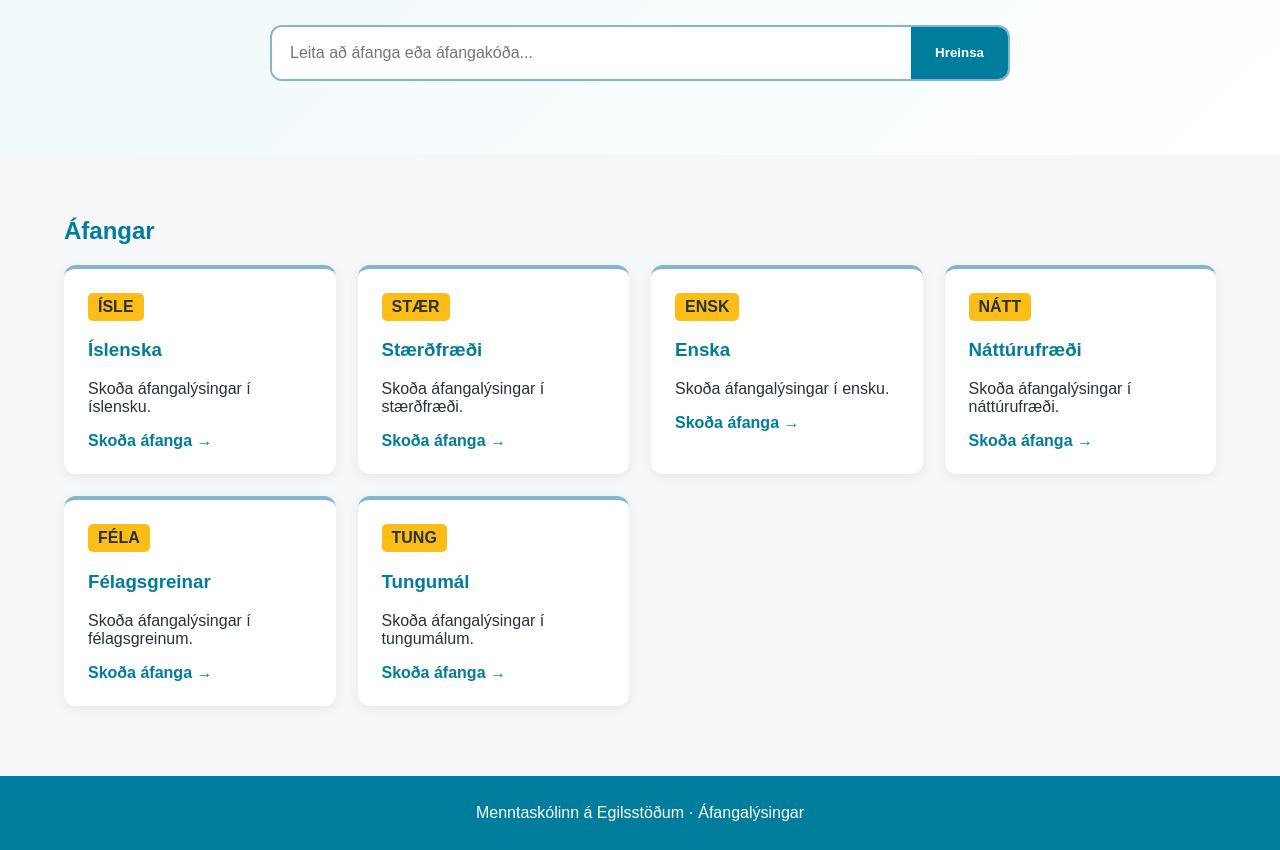
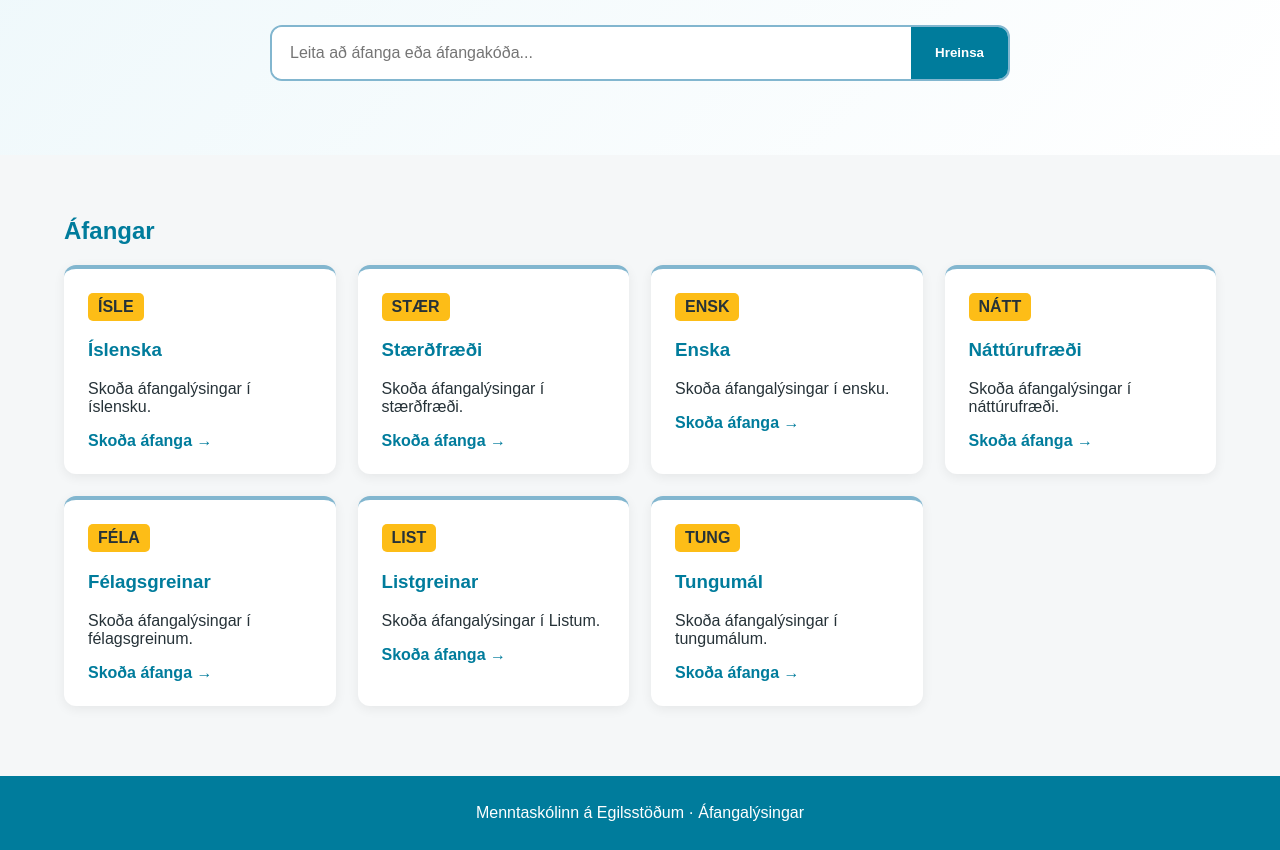
Before and after one commit to Menntask-Egs/Afangalysingar, a plain HTML site: page index.html in a window 1280 px wide. Shown: the part 250-1100 px from the top of the page. Drawn offline with Linux system fonts and the light colour scheme.

Commit message:
Add files via upload

```diff
--- a/index.html
+++ b/index.html
@@ -17,6 +17,7 @@
 <article class="card" data-code="ENSK" data-name="Enska"><span class="code">ENSK</span><h3>Enska</h3><p>Skoða áfangalýsingar í ensku.</p><a href="#">Skoða áfanga →</a></article>
 <article class="card" data-code="NÁTT" data-name="Náttúrufræði"><span class="code">NÁTT</span><h3>Náttúrufræði</h3><p>Skoða áfangalýsingar í náttúrufræði.</p><a href="#">Skoða áfanga →</a></article>
 <article class="card" data-code="FÉLA" data-name="Félagsgreinar"><span class="code">FÉLA</span><h3>Félagsgreinar</h3><p>Skoða áfangalýsingar í félagsgreinum.</p><a href="#">Skoða áfanga →</a></article>
+<article class="card" data-code="LIST" data-name="Listgreinar"><span class="code">LIST</span><h3>Listgreinar</h3><p>Skoða áfangalýsingar í Listum.</p><a href="#">Skoða áfanga →</a></article>
 <article class="card" data-code="TUNG" data-name="Tungumál"><span class="code">TUNG</span><h3>Tungumál</h3><p>Skoða áfangalýsingar í tungumálum.</p><a href="#">Skoða áfanga →</a></article>
 </div><div id="noResults" class="noresults" hidden><strong>Engir áfangar fundust.</strong><p>Prófaðu annað heiti eða áfangakóða.</p></div></section></main>
 <footer>Menntaskólinn á Egilsstöðum · Áfangalýsingar</footer>
```
